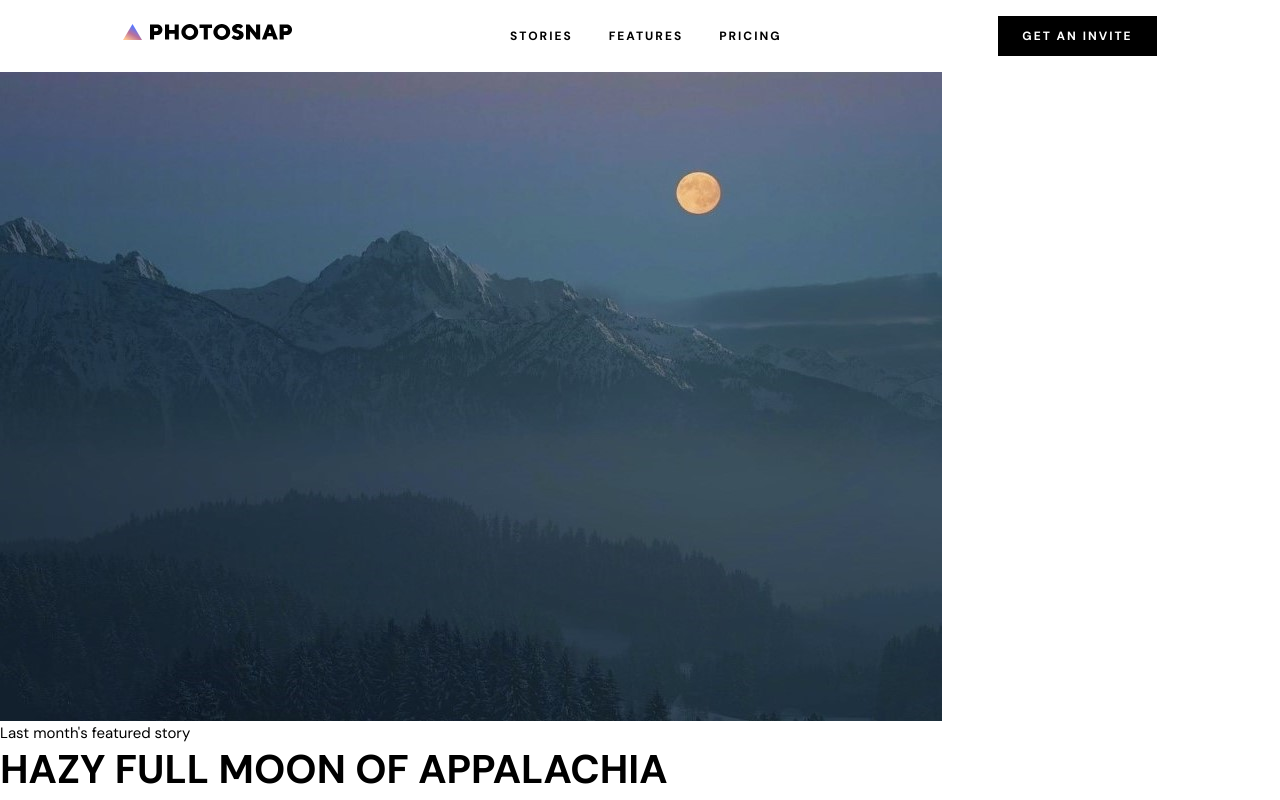
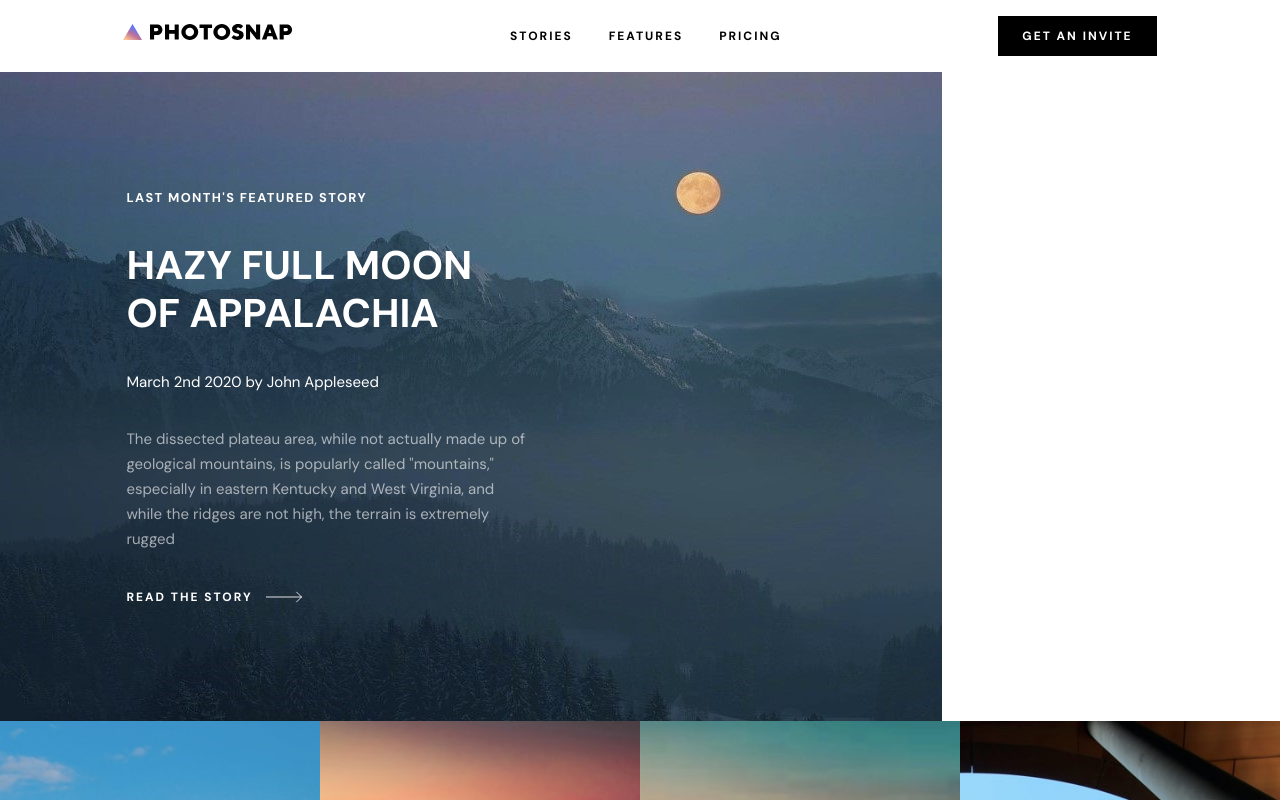
Before and after one commit to demahom18/photosnap-siteweb, a Vue app: page /stories in a window 1280 px wide. Shown: the top 800 px of the page. Built offline with nearby package versions, Linux system fonts and the light colour scheme.

Commit message:
stories page hero ok

```diff
--- a/src/components/StoryCard.vue
+++ b/src/components/StoryCard.vue
@@ -58,7 +58,7 @@ export default {
   position: relative;
   width: fit-content;
   color: white;
-  transition: .3s;
+  transition:all .3s ease;
 
   p, span {
     font-size: .9em;
@@ -73,7 +73,7 @@ export default {
     z-index: -5;
     transform: translateY(-100%);
     background: $accent;
-    transition: .2s;
+    transition: all .3s ease;
   }
 
   &:hover {
--- a/src/views/Stories.vue
+++ b/src/views/Stories.vue
@@ -53,17 +53,52 @@ export default {
 }
 </script>
 
-<style lang="scss" scoped>
+<style lang="scss">
 @import '../assets/mixins.scss';
 
 .featured-story {
-  @include flexBox(column)
+  @include flexBox(column);
+
+  div {
+    background:black;
+    color:white;
+    padding: 24px;
+    > * {
+      max-width: 400px;
+      margin: 2rem 0;
+    }
+  }
+
+  .hero-title {
+    text-transform: uppercase;
+    font-size: .8rem;
+    font-weight: bold;
+    letter-spacing: 1.4px;
+  }
+
+  .btn-arrow path {
+    stroke: white !important;
+  }
+
+  .btn-arrow span:hover {
+    border-color: white;
+  }
+
+  p { opacity: .6}
 }
 .stories {
   display:grid;
   grid-template-columns: repeat(4, 1fr);
 }
 
+
+/**RESPONSIVE */
+@media only screen and (max-width:1100px) {
+  .featured-story div > * {
+    margin:1rem 0;
+  }
+
+}
 @media only screen and (max-width:940px) {
   .stories {
     grid-template-columns: repeat(3, 1fr);
@@ -71,8 +106,23 @@ export default {
 }
 
 @media only screen and (max-width:750px) {
-   .stories {
+
+  .stories {
     grid-template-columns: repeat(2, 1fr);
+  }
+}
+
+@media only screen and (min-width: 750px) {
+  .featured-story {
+    position: relative;
+
+    div {
+      position: absolute;
+      background: none;
+      top: 50%;
+      left: 8vw;
+      transform: translateY(-50%);
+    }
   }
 }
 
```
